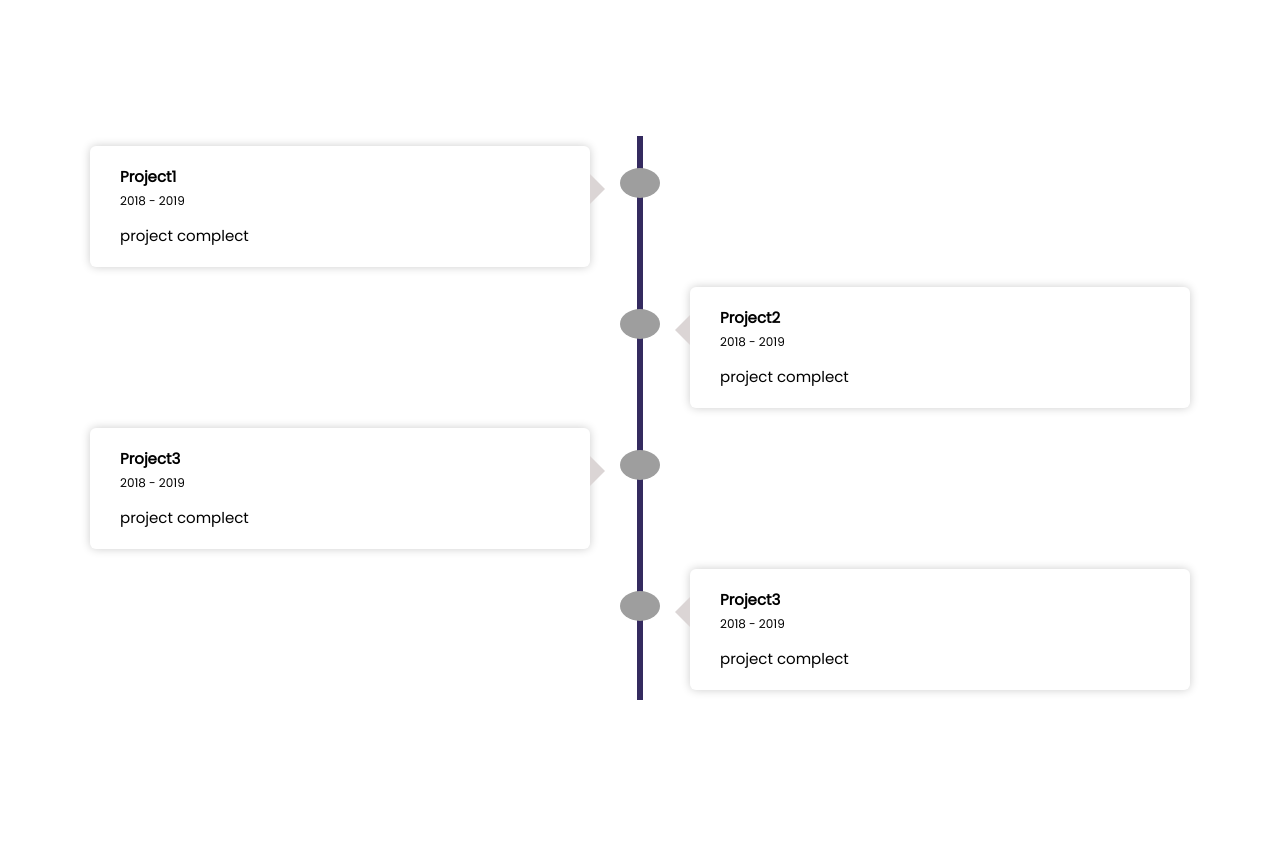
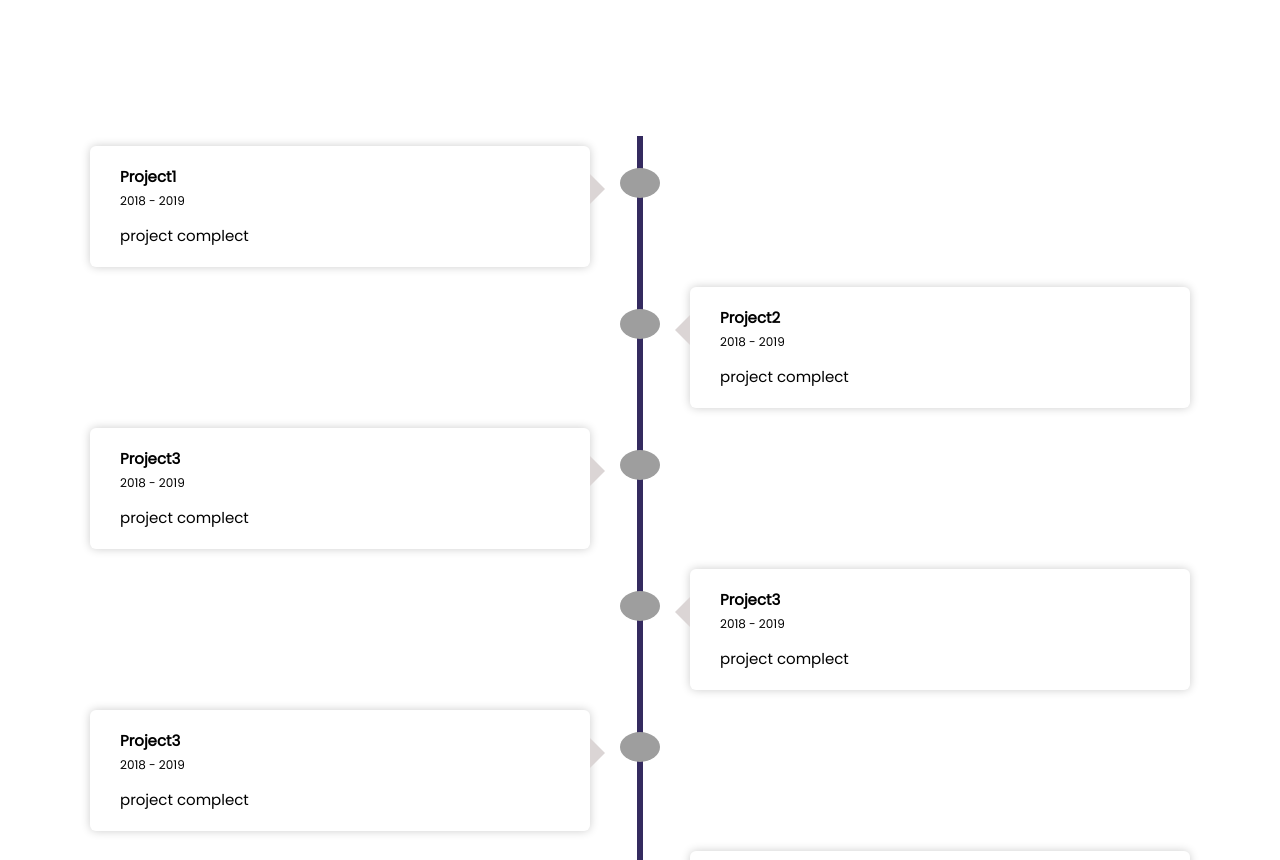
Before and after one commit to GabrielAlbanez/Portifolio, a React (Create React App) app: page / in a window 1280 px wide. Shown: the part 1940-2800 px from the top of the page. Before the commit the page ends 2740 px from the top, so only its background shows below. Built offline with nearby package versions, Linux system fonts and the light colour scheme; grey boxes are pictures that could not be loaded.

Commit message:
timeLine

```diff
--- a/src/components/Projects/index.jsx
+++ b/src/components/Projects/index.jsx
@@ -3,7 +3,8 @@ import "./timeLine.css"
 
 const Projetcts = () => {
   return (
-    <div className='timeline'>
+      <div className='timeline'>
+
       <div className='container left-container '>
         <img src="https://th.bing.com/th/id/OIP.KhEi6z8wYQZVa0IFYmaUXAHaHa?pid=ImgDet&rs=1" alt="" />
         <div className='text-box'>
@@ -16,7 +17,7 @@ const Projetcts = () => {
 
 
       <div className='container right-container'>
-      <img src="https://th.bing.com/th/id/OIP.KhEi6z8wYQZVa0IFYmaUXAHaHa?pid=ImgDet&rs=1" alt="" />
+        <img src="https://th.bing.com/th/id/OIP.KhEi6z8wYQZVa0IFYmaUXAHaHa?pid=ImgDet&rs=1" alt="" />
         <div className='text-box'>
           <h2>Project2</h2>
           <small>2018 - 2019</small>
@@ -27,7 +28,7 @@ const Projetcts = () => {
 
 
       <div className='container left-container'>
-      <img src="https://th.bing.com/th/id/OIP.KhEi6z8wYQZVa0IFYmaUXAHaHa?pid=ImgDet&rs=1" alt="" />
+        <img src="https://th.bing.com/th/id/OIP.KhEi6z8wYQZVa0IFYmaUXAHaHa?pid=ImgDet&rs=1" alt="" />
         <div className='text-box'>
           <h2>Project3</h2>
           <small>2018 - 2019</small>
@@ -39,7 +40,7 @@ const Projetcts = () => {
 
 
       <div className='container right-container'>
-      <img src="https://th.bing.com/th/id/OIP.KhEi6z8wYQZVa0IFYmaUXAHaHa?pid=ImgDet&rs=1" alt="" />
+        <img src="https://th.bing.com/th/id/OIP.KhEi6z8wYQZVa0IFYmaUXAHaHa?pid=ImgDet&rs=1" alt="" />
         <div className='text-box'>
           <h2>Project3</h2>
           <small>2018 - 2019</small>
@@ -48,7 +49,46 @@ const Projetcts = () => {
         </div>
       </div>
 
-    </div>
+      <div className='container left-container'>
+        <img src="https://th.bing.com/th/id/OIP.KhEi6z8wYQZVa0IFYmaUXAHaHa?pid=ImgDet&rs=1" alt="" />
+        <div className='text-box'>
+          <h2>Project3</h2>
+          <small>2018 - 2019</small>
+          <p>project complect</p>
+          <span className='left-container-arrow'></span>
+        </div>
+      </div>
+      <div className='container right-container'>
+        <img src="https://th.bing.com/th/id/OIP.KhEi6z8wYQZVa0IFYmaUXAHaHa?pid=ImgDet&rs=1" alt="" />
+        <div className='text-box'>
+          <h2>Project3</h2>
+          <small>2018 - 2019</small>
+          <p>project complect</p>
+          <span className='right-container-arrow'></span>
+        </div>
+      </div>
+      <div className='container left-container'>
+        <img src="https://th.bing.com/th/id/OIP.KhEi6z8wYQZVa0IFYmaUXAHaHa?pid=ImgDet&rs=1" alt="" />
+        <div className='text-box'>
+          <h2>Project3</h2>
+          <small>2018 - 2019</small>
+          <p>project complect</p>
+          <span className='left-container-arrow'></span>
+        </div>
+      </div>
+
+      <div className='container right-container'>
+        <img src="https://th.bing.com/th/id/OIP.KhEi6z8wYQZVa0IFYmaUXAHaHa?pid=ImgDet&rs=1" alt="" />
+        <div className='text-box'>
+          <h2>Project3</h2>
+          <small>2018 - 2019</small>
+          <p>project complect</p>
+          <span className='right-container-arrow'></span>
+        </div>
+      </div>
+
+      </div>
+
 
   )
 }
--- a/src/components/Projects/timeLine.css
+++ b/src/components/Projects/timeLine.css
@@ -9,7 +9,59 @@
     padding: 10px 50px;
     position: relative;
     width: 50%;
+    animation: movedown 1s linear forwards;
+    opacity: 0;
 
+}
+
+@keyframes movedown{
+    0%{
+        opacity: 1;
+        transform: translateY(-30px);
+    }
+
+    100%{
+        opacity: 1;
+        transform: translateY(0px);
+    }
+}
+.container:nth-child(1){
+    animation-delay: 0s;
+
+}
+
+.container:nth-child(2){
+    animation-delay: 1s;
+
+}
+
+.container:nth-child(3){
+    animation-delay: 2s;
+
+}
+
+.container:nth-child(4){
+    animation-delay: 3s;
+
+}
+
+.container:nth-child(5){
+    animation-delay: 4s;
+
+}
+
+.container:nth-child(6){
+    animation-delay: 5s;
+
+}
+
+.container:nth-child(7){
+    animation-delay: 6s;
+
+}
+
+.container:nth-child(8){
+    animation-delay: 7s;
 
 }
 
@@ -54,6 +106,18 @@
     left: 50%;
     margin-left: -3px;
     z-index: -1;
+    animation: moveline 6s linear forwards;
+}
+
+@keyframes moveline{
+    0%{
+        height: 0;
+
+    }
+    100%{
+        height: 100%;
+
+    }
 }
 
 .text-box h2{
```
